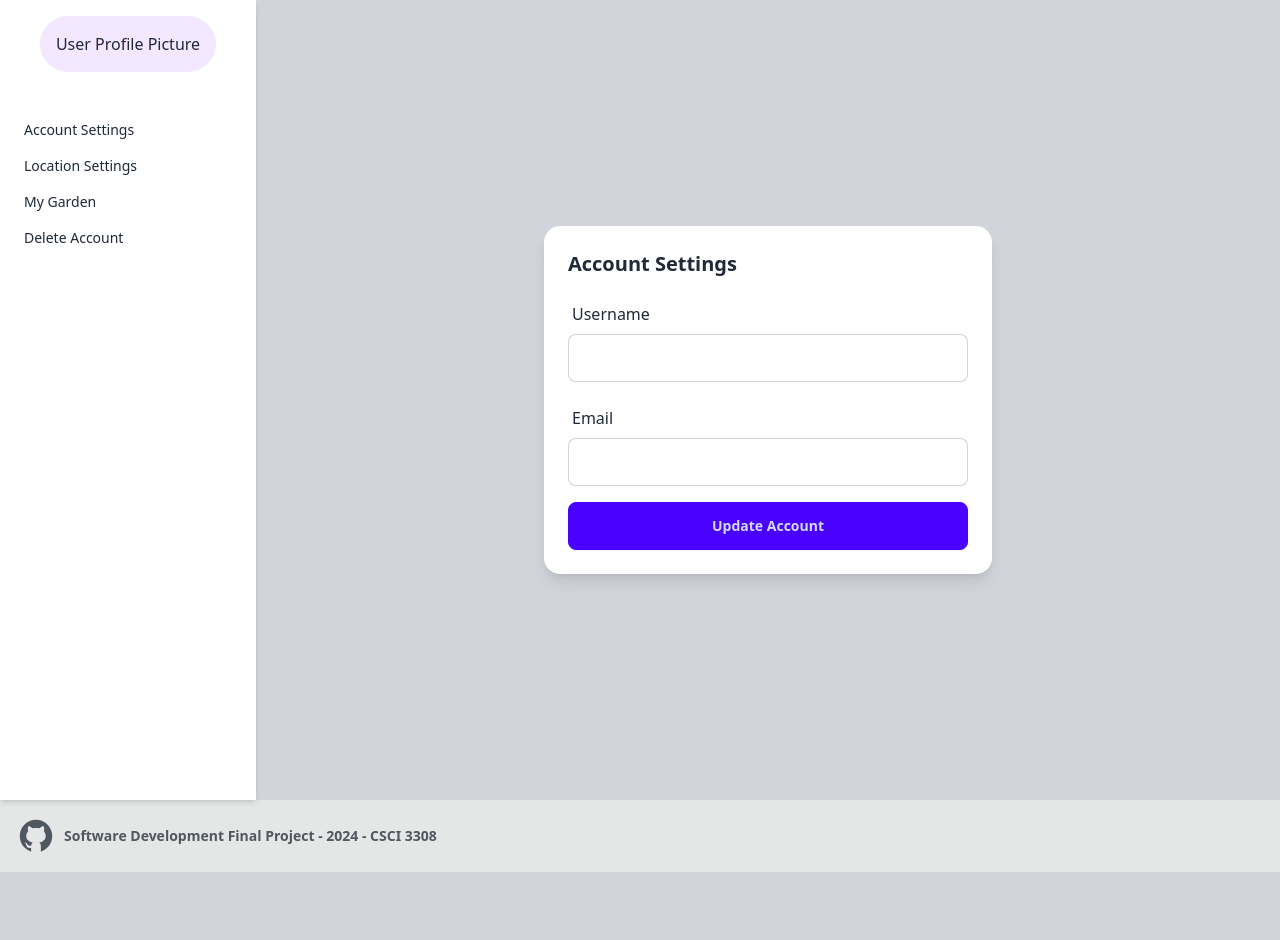
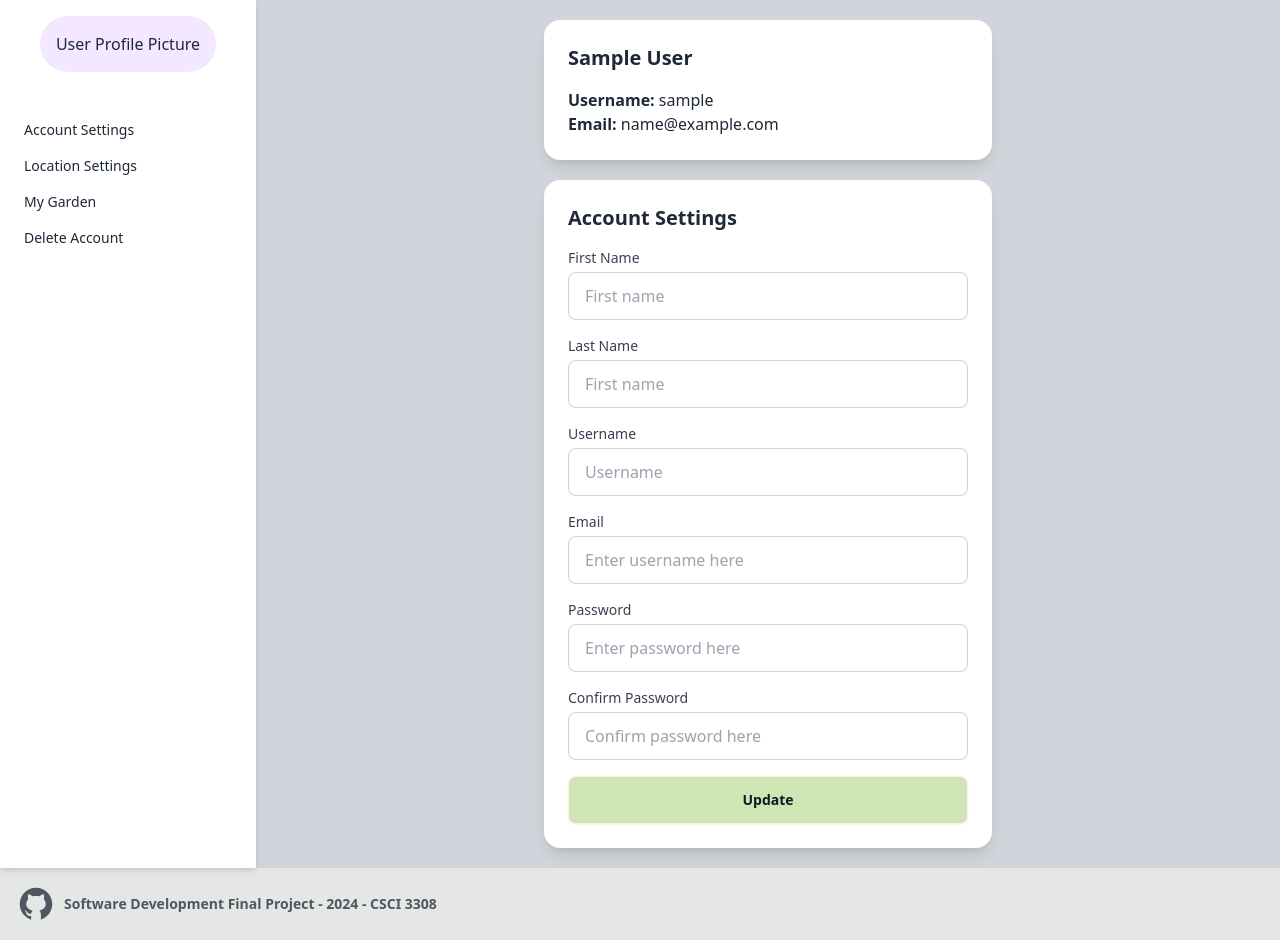
Before and after one commit to xanderEadie/green-thumb, a Node project: template ProjectSourceCode/src/views/pages/settings/accountSettings.hbs in a window 1280 px wide. Shown: the part 66-1006 px from the top of the page. Before the commit the page ends 938 px from the top, so only its background shows below. Run offline with Node 20 templates, Linux system fonts and the light colour scheme; the template is opened without the code that fills it: most values are stand-ins (such as "Sample title", 1, 10 or a date in 2020); some libraries are stand-ins or nearby versions.

Commit message:
finished account settings page functionality and aesthetics

```diff
--- a/ProjectSourceCode/src/views/pages/settings/accountSettings.hbs
+++ b/ProjectSourceCode/src/views/pages/settings/accountSettings.hbs
@@ -6,19 +6,45 @@
     </aside>
 
     <!-- Centered Content Wrapper -->
-    <div class="flex flex-1 items-center justify-center">
+    <div class="flex flex-1 flex-col items-center justify-center p-5">
+        <!-- Account Information -->
+        <div class="card bg-base-100 shadow-lg p-6 max-w-md w-full mb-5">
+            <h1 class="card-title text-xl mb-4">{{staticData.user.first_name}} {{staticData.user.last_name}}</h1>
+            <h2><b>Username:</b> {{staticData.user.username}}</h2>
+            <h2><b>Email:</b> {{staticData.user.email}}</h2>
+        </div>
         <!-- Account Settings -->
         <div class="card bg-base-100 shadow-lg p-6 max-w-md w-full">
-            <h2 class="card-title text-xl mb-4">Account Settings</h2>
-            <div class="form-control w-full mb-4">
-                <label class="label" for="username">Username</label>
-                <input type="text" id="username" class="input input-bordered w-full" value="{{user.username}}">
-            </div>
-            <div class="form-control w-full mb-4">
-                <label class="label" for="email">Email</label>
-                <input type="email" id="email" class="input input-bordered w-full" value="{{user.email}}">
-            </div>
-            <button class="btn btn-primary w-full">Update Account</button>
+
+            <h1 class="card-title text-xl mb-4">Account Settings</h1>
+            <form method="POST" action="/updateAccount">
+                <div class="mb-4 form-control">
+                    <label class="block text-sm font-medium text-gray-700" for="fname">First Name</label>
+                    <input name="first_name" type="text" id="fname" placeholder="First name" class="w-full mt-1 input input-bordered" />
+                </div>
+                <div class="mb-4 form-control">
+                    <label class="block text-sm font-medium text-gray-700" for="lname">Last Name</label>
+                    <input name="last_name" type="text" id="lname" placeholder="First name" class="w-full mt-1 input input-bordered" />
+                </div>
+                <div class="mb-4 form-control">
+                    <label class="block text-sm font-medium text-gray-700" for="username">Username</label>
+                    <input name="username" type="text" id="lname" placeholder="Username" class="w-full mt-1 input input-bordered" />
+                </div>
+                <div class="mb-4 form-control">
+                    <label class="block text-sm font-medium text-gray-700" for="email">Email</label>
+                    <input name="email" type="email" id="email" placeholder="Enter username here" class="w-full mt-1 input input-bordered" />
+                </div>
+                <div class="mb-4 form-control">
+                    <label class="block text-sm font-medium text-gray-700" for="password">Password</label>
+                    <input name="password" type="password" id="password" placeholder="Enter password here" class="w-full mt-1 input input-bordered" />
+                </div>
+                <div class="mb-4 form-control">
+                    <label class="block text-sm font-medium text-gray-700" for="cpassword">Confirm Password</label>
+                    <input name="cpassword" type="text" id="cpassword" placeholder="Confirm password here" class="w-full mt-1 input input-bordered" />
+                </div>
+                <button type="submit" class="w-full btn bg-light-green text-gray-900">Update</button>
+            </form>
+
         </div>
     </div>
 </div>
```
